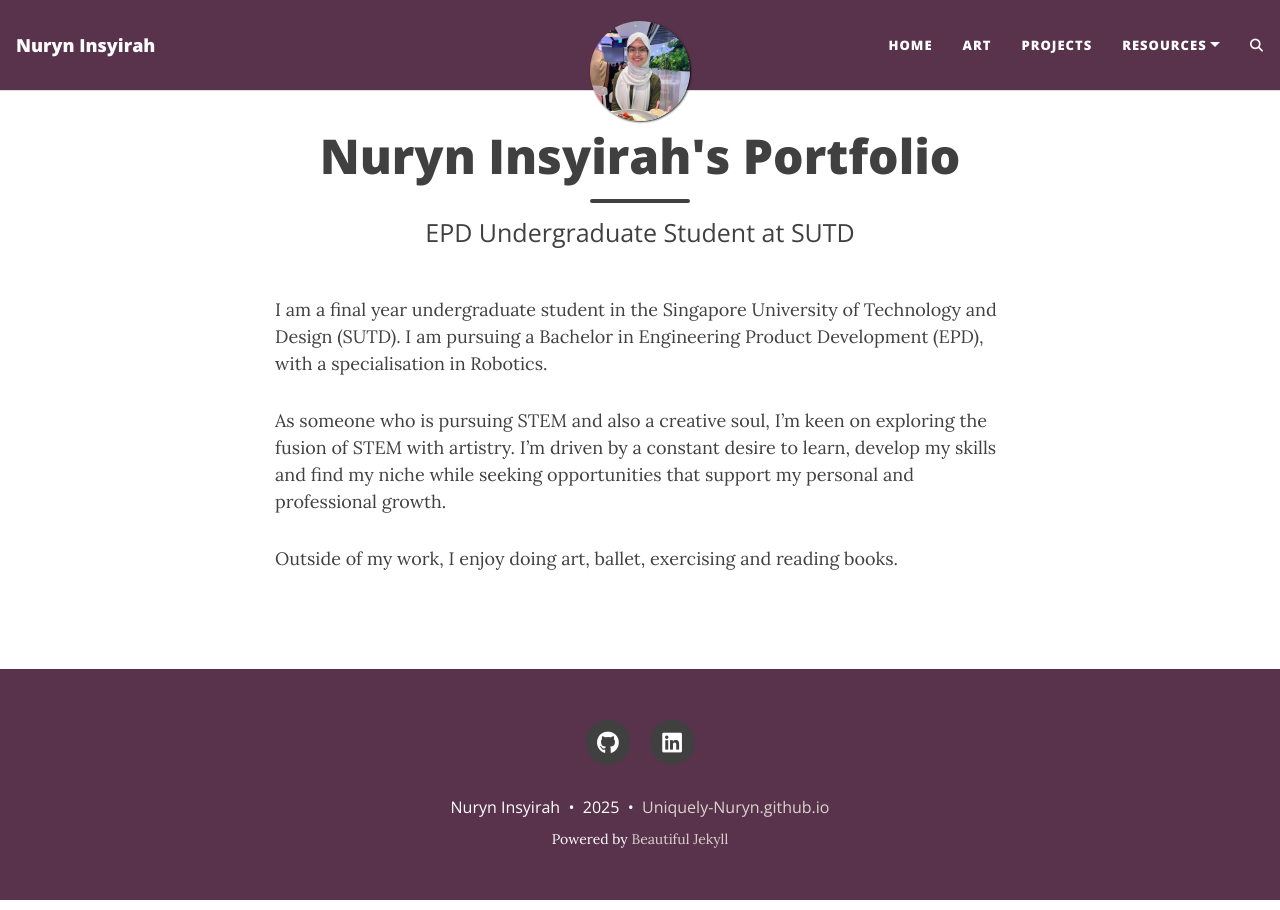
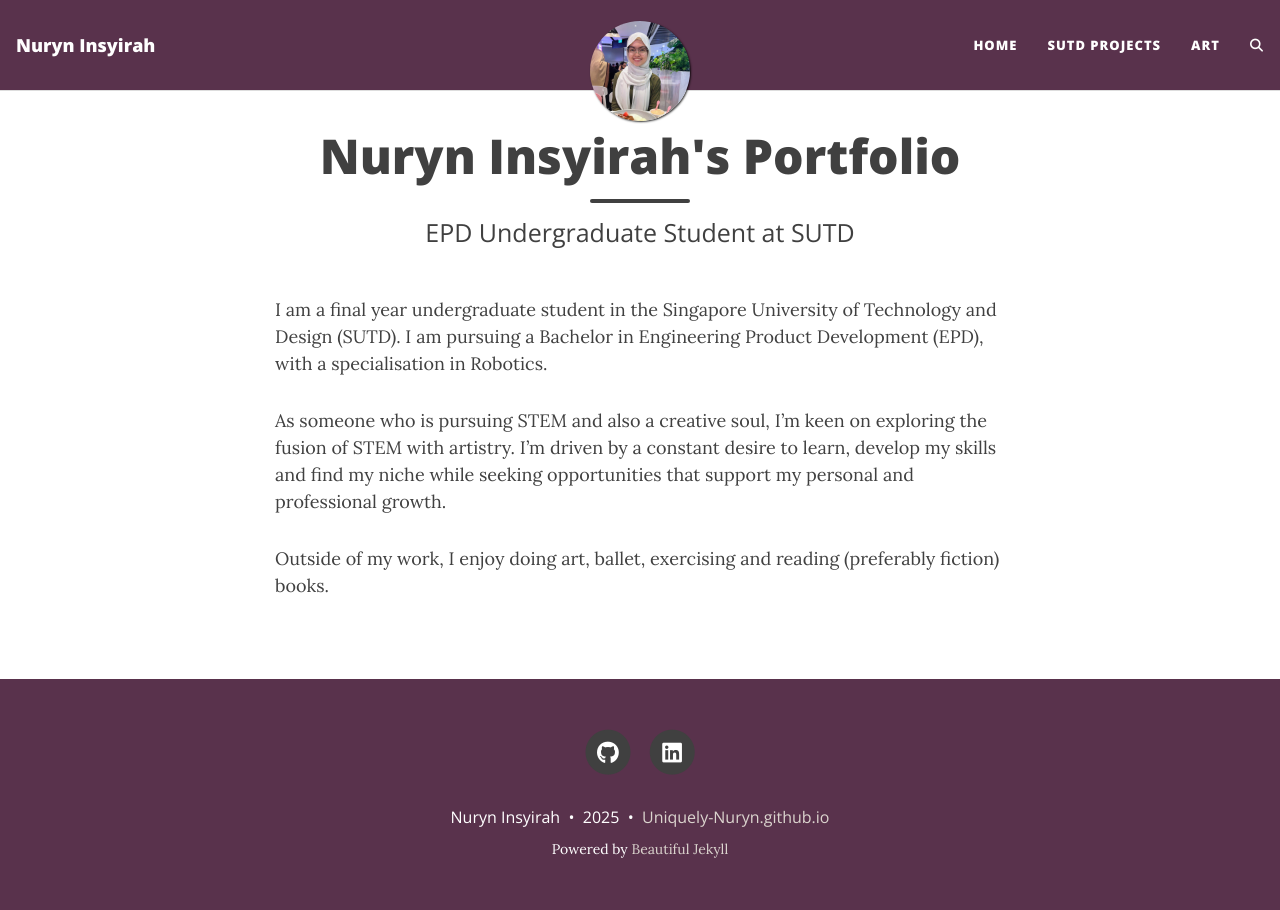
Before and after one commit to Uniquely-Nuryn/Uniquely-Nuryn.github.io, a Jekyll site: the page built from _pages/home.md, in a window 1280 px wide. Built offline with Jekyll 4.4.1, drawn with Linux system fonts in a browser that asks for light colours; comment, search, counter and statistics services are not loaded.

Commit message:
updated navbar

```diff
--- a/_config.yml
+++ b/_config.yml
@@ -21,12 +21,10 @@ author: Nuryn Insyirah
 
 navbar-links:
   Home: "home"
+  SUTD Projects: "projects"
   Art: "art-gallery"
   #Blog: "blog-home"
-  Projects: "projects"
-  Resources:
-    - Learn Jeckyll: "https://jekyllrb.com/docs/"
-    - Learn markdown: "https://www.markdowntutorial.com/"
+
 
 
 ################
--- a/_pages/home.md
+++ b/_pages/home.md
@@ -8,4 +8,4 @@ I am a final year undergraduate student in the Singapore University of Technolog
 
 As someone who is pursuing STEM and also a creative soul, I'm keen on exploring the fusion of STEM with artistry. I'm driven by a constant desire to learn, develop my skills and find my niche while seeking opportunities that support my personal and professional growth.
 
-Outside of my work, I enjoy doing art, ballet, exercising and reading books.
+Outside of my work, I enjoy doing art, ballet, exercising and reading (preferably fiction) books.
```
